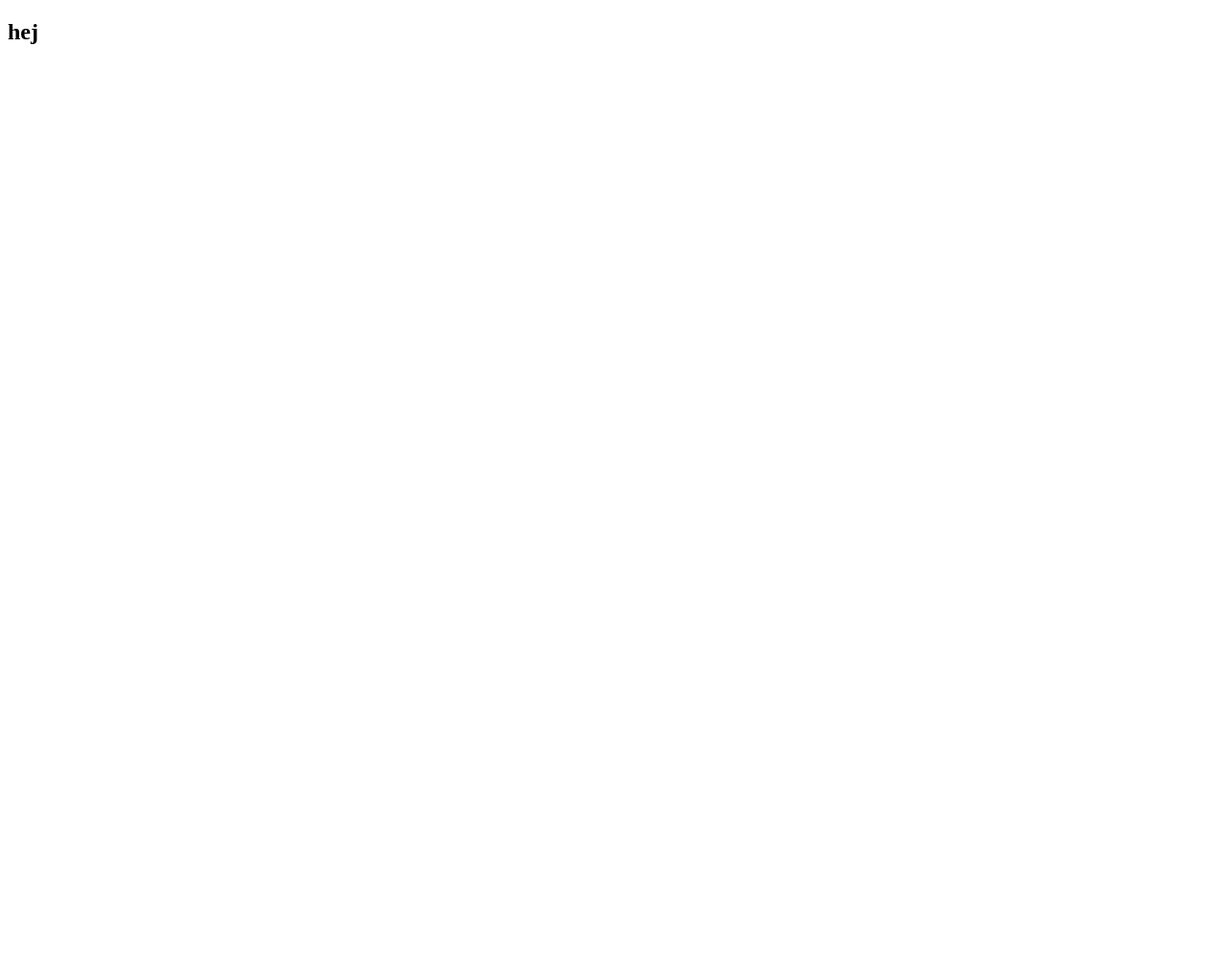
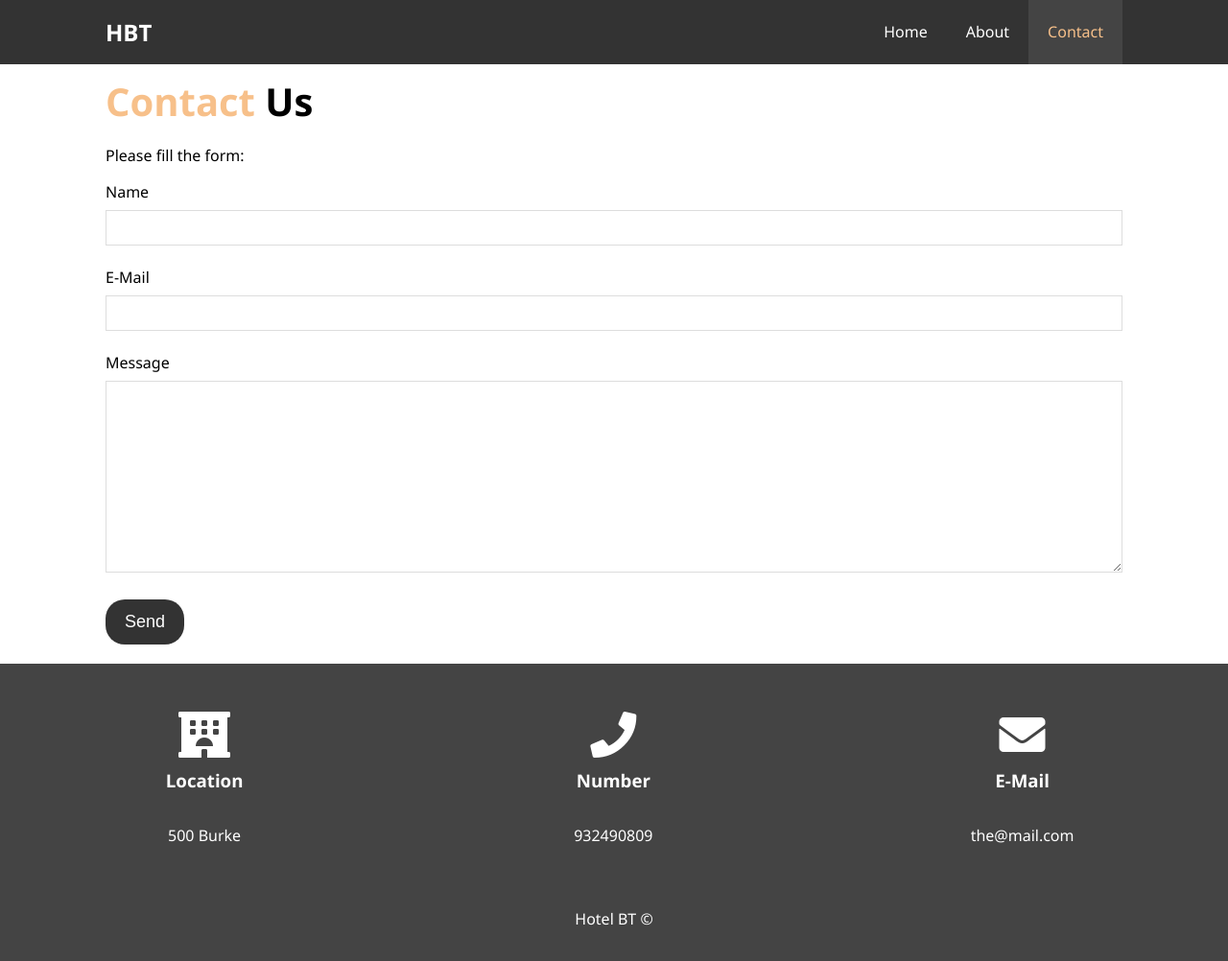
Before and after one commit to fgerner/hotel-website, a plain HTML site: page contact.html in a window 1280 px wide. Shown: the whole page at 96% size. Before the commit the page ends 800 px from the top, so only its background shows below. Drawn offline with Linux system fonts and the light colour scheme.

Commit message:
added and styled contact page

```diff
--- a/contact.html
+++ b/contact.html
@@ -2,9 +2,66 @@
 <html lang="en">
 <head>
     <meta charset="UTF-8">
-    <title>Contact</title>
+    <title>Hotel Contact</title>
+    <link rel="stylesheet" href="https://use.fontawesome.com/releases/v5.15.1/css/all.css"
+          integrity="sha384-vp86vTRFVJgpjF9jiIGPEEqYqlDwgyBgEF109VFjmqGmIY/Y4HV4d3Gp2irVfcrp" crossorigin="anonymous">
+    <link rel="stylesheet" href="css/styles.css">
 </head>
 <body>
-<h2>hej</h2>
+<header>
+    <nav id="navbar">
+        <div class="container">
+            <h1 class="logo"><a href="index.html">HBT</a></h1>
+            <ul>
+                <li><a href="index.html">Home</a></li>
+                <li><a href="about.html">About</a></li>
+                <li><a class="current" href="contact.html">Contact</a></li>
+            </ul>
+        </div>
+    </nav>
+</header>
+
+<section id="contact-form">
+    <div class="container">
+        <h1 class="l-heading"><span class="text-primary">Contact</span> Us</h1>
+        <p>Please fill the form:</p>
+        <form action="post">
+            <div class="form-group">
+                <label for="name">Name</label>
+                <input type="text" id="name" required>
+            </div>
+            <div class="form-group">
+                <label for="email">E-Mail</label>
+                <input type="email" id="email" required>
+            </div>
+            <div class="form-group">
+                <label for="message">Message</label>
+                <textarea type="text" id="message" required></textarea>
+            </div>
+            <button type="submit" class="btn">Send</button>
+        </form>
+    </div>
+</section>
+<section id="contact-info" class="bg-dark">
+    <div class="box">
+        <i class="fas fa-hotel fa-3x"></i>
+        <h3>Location</h3>
+        <p>500 Burke</p>
+    </div>
+    <div class="box">
+        <i class="fas fa-phone fa-3x"></i>
+        <h3>Number</h3>
+        <p>932490809</p>
+    </div>
+    <div class="box">
+        <i class="fas fa-envelope fa-3x"></i>
+        <h3>E-Mail</h3>
+        <p>the@mail.com</p>
+    </div>
+</section>
+
+<footer id="main-footer">
+    <p>Hotel BT &copy;</p>
+</footer>
 </body>
 </html>
--- a/css/styles.css
+++ b/css/styles.css
@@ -79,6 +79,7 @@ p {
 
 .l-heading {
     font-size: 40px;
+    margin-top: 5px;
 }
 
 .py-1 {
@@ -199,6 +200,7 @@ p {
 }
 
 #about-info .info-left {
+    margin-top: 5px;
     float: left;
     width: 50%;
     min-height: 100%;
@@ -230,6 +232,36 @@ p {
     margin-right: 20px;
 }
 
+#contact-form {
+    margin: 20px;
+}
+
+#contact-form .form-group {
+    margin-bottom: 20px;
+}
+
+#contact-form label {
+    display: block;
+    margin-bottom: 5px;
+}
+
+#contact-form input,
+#contact-form textarea {
+    width: 100%;
+    padding: 10px;
+    border: 1px solid #ddd;
+}
+
+#contact-form textarea {
+    height: 200px;
+}
+
+#contact-form input:focus,
+#contact-form textarea:focus {
+    outline: none;
+    border-color: #f7c08a;
+}
+
 #main-footer {
     text-align: center;
     background: #444;
```
